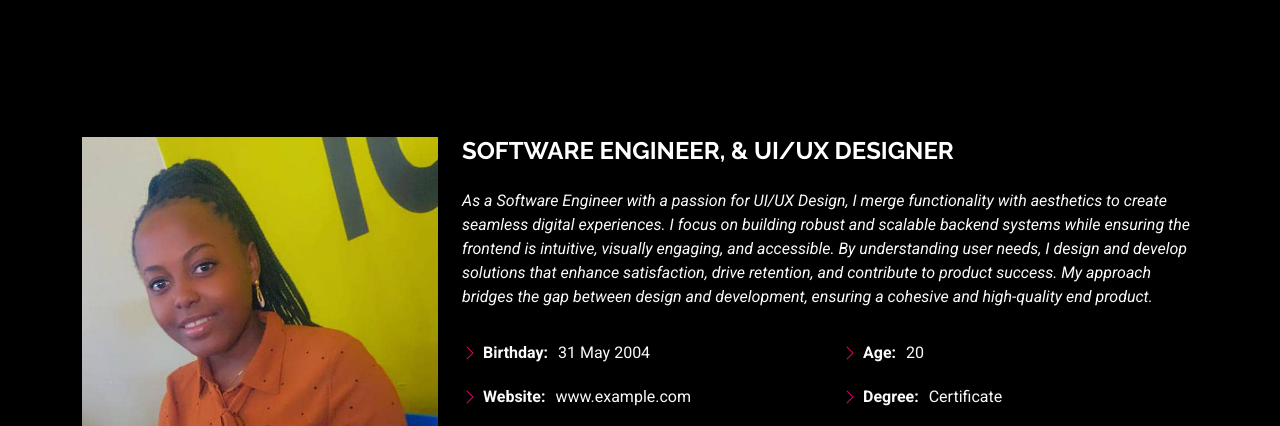
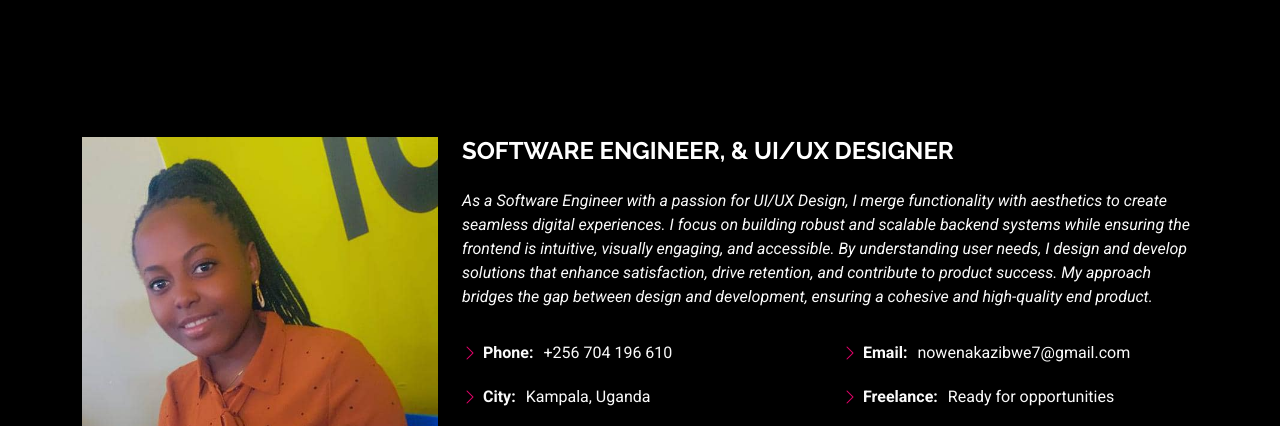
Before and after one commit to ImmaculateAbakwase/PERSONALWEBSITE, a plain HTML site: page about.html in a window 1280 px wide. Shown: the part 314-740 px from the top of the page. Drawn offline with Linux system fonts and the light colour scheme.

Commit message:
Removed unnecessary info

```diff
--- a/about.html
+++ b/about.html
@@ -95,16 +95,12 @@
             <div class="row">
               <div class="col-lg-6">
                 <ul>
-                  <li><i class="bi bi-chevron-right"></i> <strong>Birthday:</strong> <span>31 May 2004</span></li>
-                  <li><i class="bi bi-chevron-right"></i> <strong>Website:</strong> <span>www.example.com</span></li>
                   <li><i class="bi bi-chevron-right"></i> <strong>Phone:</strong> <span>+256 704 196 610</span></li>
                   <li><i class="bi bi-chevron-right"></i> <strong>City:</strong> <span>Kampala, Uganda</span></li>
                 </ul>
               </div>
               <div class="col-lg-6">
                 <ul>
-                  <li><i class="bi bi-chevron-right"></i> <strong>Age:</strong> <span>20</span></li>
-                  <li><i class="bi bi-chevron-right"></i> <strong>Degree:</strong> <span>Certificate</span></li>
                   <li><i class="bi bi-chevron-right"></i> <strong>Email:</strong> <span>nowenakazibwe7@gmail.com</span></li>
                   <li><i class="bi bi-chevron-right"></i> <strong>Freelance:</strong> <span>Ready for opportunities</span></li>
                 </ul>
```
